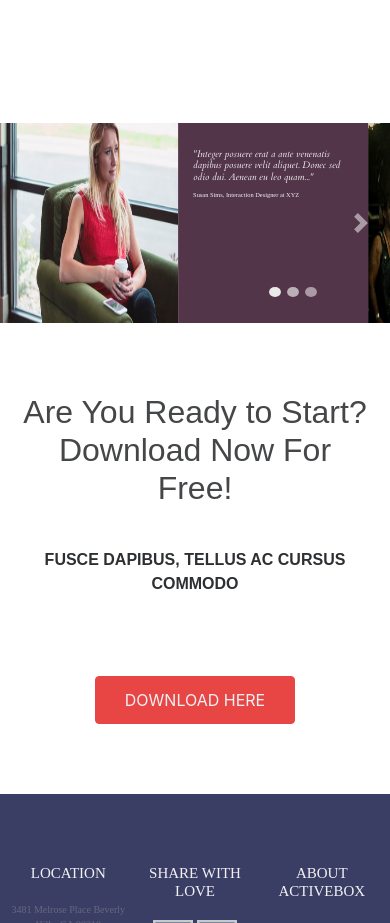
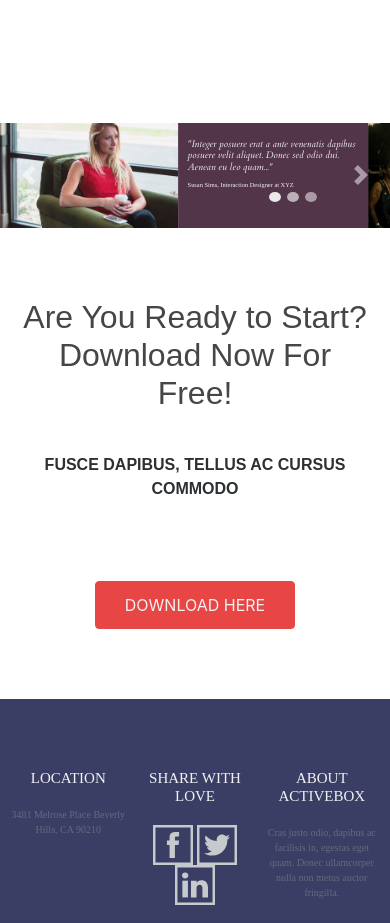
Before and after one commit to jglobe/proj_one_test, a plain HTML site: page index.html in a window 390 px wide. Shown: the part 6480-7403 px from the top of the page. Drawn offline with nearby package versions, Linux system fonts and the light colour scheme; a web font is replaced by a local one.

Commit message:
Add files via upload

```diff
--- a/css/style.less
+++ b/css/style.less
@@ -349,44 +349,44 @@ header{
 
         }
         @media (max-width:1400px) {
-            height: 450px;
+            height: 368px;
             max-width: 700px;
         }
         @media (max-width:1100px) {
-            height: 350px;
+            height: 289px;
             max-width: 550px;
-            padding: 35px;
+            padding: 30px;
             h5 {
-                font-size: 1.5rem;
+                font-size: 1.4rem;
             }
             p {
-                font-size: 1rem;
+                font-size: 0.9rem;
             }
         }
         @media (max-width:768px) {
-            height: 300px;
+            height: 202px;
             max-width: 384px;
             padding: 20px;
             h5 {
-                font-size: 1.2rem;
+                font-size: 1.1rem;
             }
             p {
-                font-size: 0.8rem;
+                font-size: 0.7rem;
             }
         }
         @media (max-width:576px) {
-            height: 250px;
+            height: 151px;
             max-width: 288px;
-            padding: 25px 15px;
+            padding: 15px 10px;
             h5 {
-                font-size: 0.8rem;
+                font-size: 0.7rem;
             }
             p {
-                font-size: 0.5rem;
+                font-size: 0.4rem;
             }
         }
         @media (max-width:400px) {
-            height: 200px;
+            height: 105px;
             max-width: 200px;
             h5 {
                 font-size: 0.6rem;
@@ -402,23 +402,23 @@ header{
         max-width: 950px;
         margin: 0 auto;
         @media (max-width:1400px) {
-            height: 450px;
+            height: 368px;
             max-width: 700px;
         }
         @media (max-width:1100px) {
-            height: 350px;
+            height: 289px;
             max-width: 550px;
         }
         @media (max-width:768px) {
-            height: 300px;
+            height: 202px;
             max-width: 384px;
         }
         @media (max-width:576px) {
-            height: 250px;
+            height: 151px;
             max-width: 288px;
         }
         @media (max-width:400px) {
-            height: 200px;
+            height: 105px;
             max-width: 200px;
         }
     }
```
Also changed, not shown: css/style.css.
